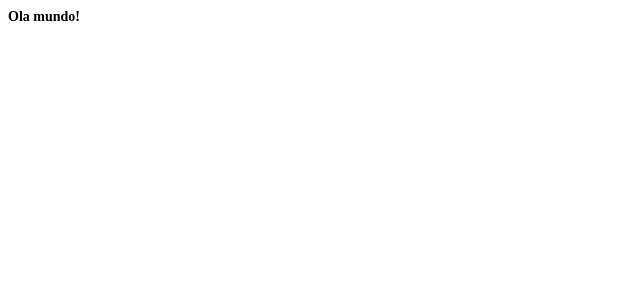
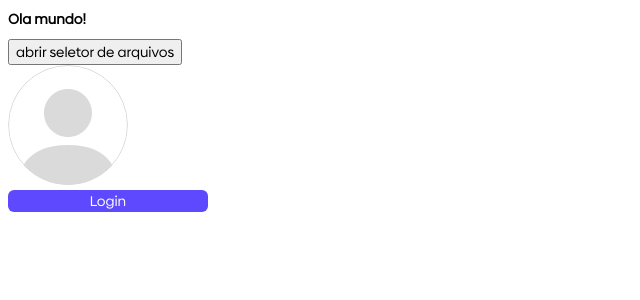
Before and after one commit to GilAlvesOliveira/devagram-react-next, a Next.js app: page / in a window 1280 px wide. Shown: the top 300 px of the page, without its empty margins (0-640 px from the left). Built offline with nearby package versions, Linux system fonts and the light colour scheme.

Commit message:
componentes de botao, avatar, imagem

```diff
--- /dev/null
+++ b/componentes/avatar/index.js
@@ -0,0 +1,19 @@
+import avatarImg from '../../public/imagens/avatar.svg';
+
+export default function Avatar({ src }) {
+    const getAvatar = () => {
+        if(src && src !== 'undefined') {
+            return src;
+        }
+
+        return avatarImg.src;
+    }
+
+    return (
+        <img
+            src={getAvatar()}
+            alt='Avatar'
+            className='avatar'
+        />
+    );
+}
--- /dev/null
+++ b/componentes/botao/botao.scss
@@ -0,0 +1,37 @@
+@mixin botaoPrimario {
+    background-color: $corPrimaria;
+    color: $branco;
+}
+
+@mixin botaoInvertido {
+    background-color: $branco;
+    color: $corPrimaria;
+    border: 1px solid $corPrimaria;
+}
+
+.btn {
+    width: 100%;
+    border: none;
+    border-radius: 6px;
+    cursor: pointer;
+
+    &.primaria {
+        @include botaoPrimario;
+
+        &:hover {
+            @include botaoInvertido;
+        }
+    }
+
+    &.invertido {
+        @include botaoInvertido;
+
+        &:hover {
+            @include botaoPrimario;
+        }
+    }
+
+    &:disabled {
+        opacity: 0.5;
+    }
+}
--- /dev/null
+++ b/componentes/botao/index.js
@@ -0,0 +1,18 @@
+export default function Botao({
+    tipo = 'button',
+    texto,
+    cor = 'primaria',
+    desabilitado = false,
+    manipularClique
+}) {
+    return (
+        <button
+            type={tipo}
+            className={`btn ${cor}`}
+            disabled={desabilitado}
+            onClick={manipularClique}
+        >
+                {texto}
+            </button>
+    );
+}
--- /dev/null
+++ b/componentes/uploadImagem/index.js
@@ -0,0 +1,59 @@
+import { useEffect, useRef } from "react";
+
+export function UploadImagem({
+    className = '',
+    setImagem,
+    imagemPreview,
+    imagemPreviewClassName = '',
+    aoSetarAReferencia
+}) {
+    const referenciaInput = useRef(null);
+
+    useEffect(() => {
+        if(!aoSetarAReferencia) {
+            return;
+        }
+
+        aoSetarAReferencia(referenciaInput?.current);
+    }, [referenciaInput.current]);
+
+    const abrirSeletorArquivos = () => {
+        referenciaInput?.current?.click();
+    }
+
+    const aoAlterarImagem = () => {
+        if (!referenciaInput?.current?.files?.lenght) {
+            return;
+        }
+        const arquivo = referenciaInput?.current?.files[0];
+        const fileReader = new FileReader();
+        fileReader.readAsDataURL(arquivo);
+        fileReader.onloadend = () => {
+            setImagem({
+                preview:fileReader.result,
+                arquivo
+            });
+        }
+    }
+
+    return (
+        <div className={`uploadImagemContainer ${className}`} onClick={abrirSeletorArquivos}>
+        {imagemPreview && (
+            <div className="imagemPreviewContainer">
+                <img
+                    src={imagemPreview}
+                    alt='imagem preview'
+                    className={imagemPreviewClassName}
+                />
+            </div>
+        )}
+        <input
+            type='file'
+            className='oculto'
+            accept="image/*"
+            ref={referenciaInput}
+            onChange={aoAlterarImagem}
+        />
+        </div>
+    );
+}
--- a/pages/index.js
+++ b/pages/index.js
@@ -1,8 +1,29 @@
-import Head from 'next/head'
-import Image from 'next/image'
+import Head from 'next/head';
+import Image from 'next/image';
+import Botao from '../componentes/botao';
+import Avatar from '../componentes/avatar';
+import { UploadImagem } from '../componentes/uploadImagem';
+import { useRef, useState } from 'react';
 
 export default function Home() {
+  const [imagem, setImage] = useState(null);
+  const referenciaInput = useRef(null);
+
   return (
-    <h1>Ola mundo!</h1>
+    <>
+      <h1>Ola mundo!</h1>
+      <button onClick={() => referenciaInput?.current?.click()}>abrir seletor de arquivos</button>
+
+      <UploadImagem
+      setImagem={setImage}
+      imagemPreview={imagem?.preview}
+      aoSetarAReferencia={(ref) => referenciaInput.current = ref}
+      />
+
+      <div style={{width: 200}}>
+        <Avatar />
+        <Botao texto={'Login'} cor='primaria' manipularClique={() => console.log('Botao clicado')} />
+      </div>
+    </>
   )
 }
--- a/styles/globals.scss
+++ b/styles/globals.scss
@@ -1,6 +1,18 @@
+@import 'variaveis.scss';
+
 * {
-    font-family: 'Binnale Regular';
+    font-family: $fontRegular;
     font-size: 14px;
 }
 
+.avatar {
+    border-radius: 50%;
+    object-fit: cover;
+}
+
+.oculto {
+    display: none;
+}
+
 @import '../public/fonts/fonts.scss';
+@import '../componentes/botao/botao.scss';
--- /dev/null
+++ b/styles/variaveis.scss
@@ -0,0 +1,16 @@
+$fontRegular: 'Biennale Regular';
+$fontBold: 'Biennale Bold';
+$fontLight: 'Biennale Light';
+
+$corPrimaria: #5e49ff;
+$corPrimaria3: #25cdb3;
+$corPrimaria4: #f0f5ff;
+
+$cinxa: #f4f4f4;
+$cinxa1: #dadada;
+$cinza2: #7c7786;
+$cinza3: #4d4c4d;
+$cinza4: #333333;
+$branco: #fff;
+
+$desktopBreakpoint: 992px;
```
Also changed, not shown: utils/validadores.js (added, +23 -0 lines).
